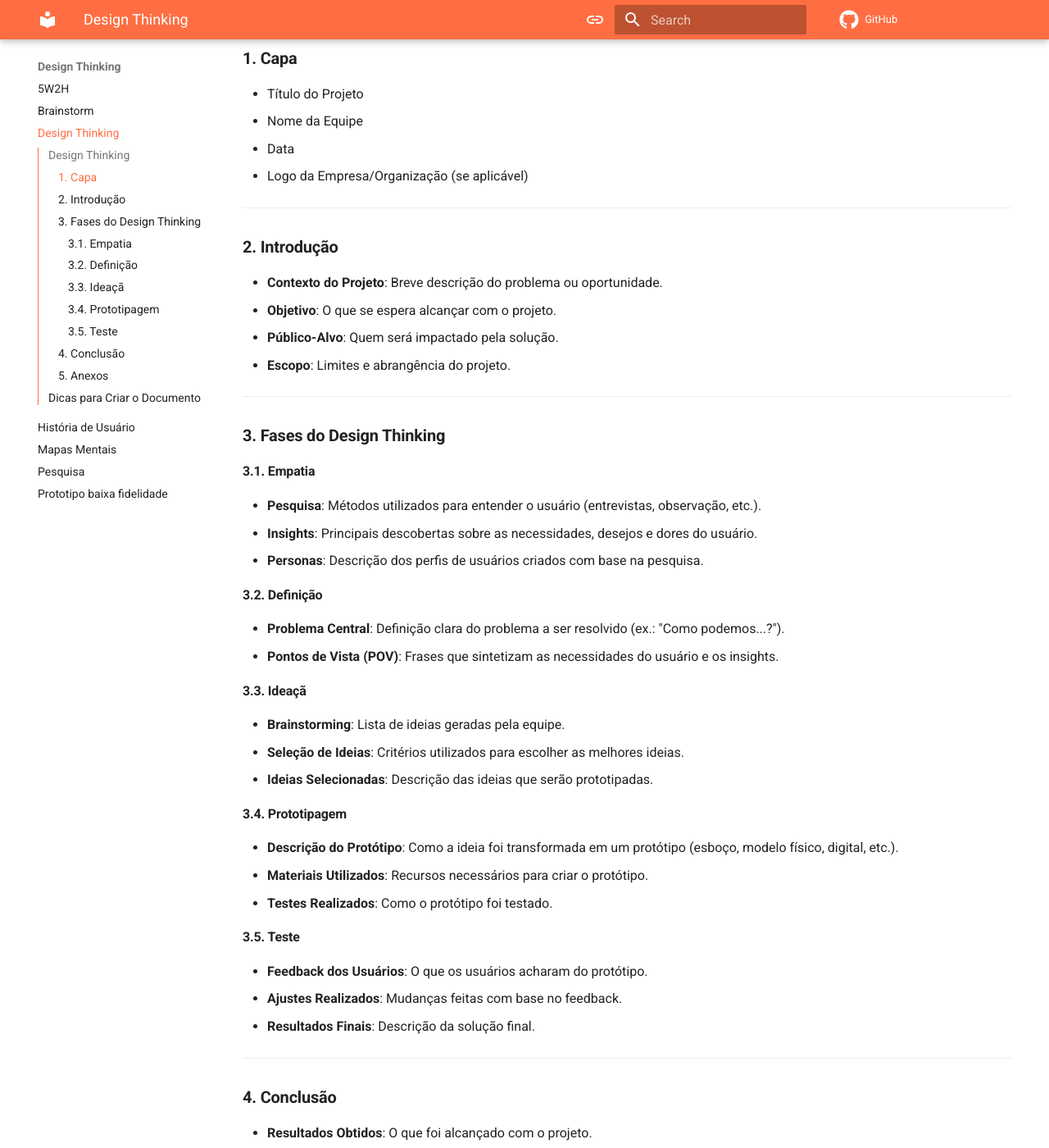
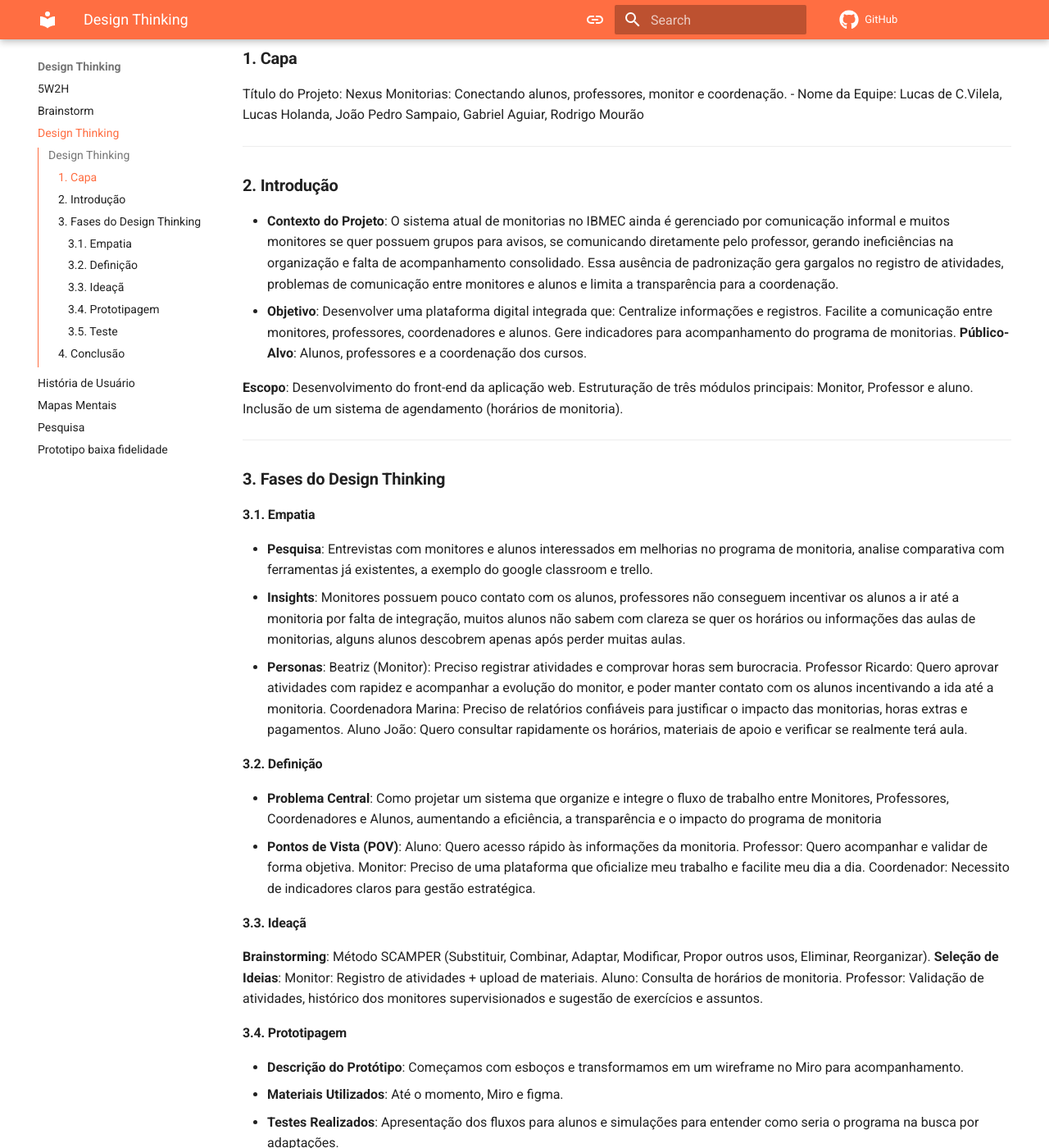
Before and after one commit to Projetos-de-Extensao/PFE_25.2_8002_VI, an MkDocs documentation site: the page built from docs/_Design Thinking/designthinking.md, in a window 1280 px wide and 1400 px high, scrolled down 263 px. Shown: the whole window at 82% size. Built offline with MkDocs 1.6.1 and Material for MkDocs 9.7.7, drawn with Linux system fonts in a browser that asks for light colours; comment, search, counter and statistics services are not loaded; some of the changed text lies outside the part shown.

Commit message:
designthinking.md

```diff
--- a/docs/_Design Thinking/designthinking.md
+++ b/docs/_Design Thinking/designthinking.md
@@ -7,19 +7,25 @@ title: Design Thinking
 
 ### **1. Capa**
 
-- Título do Projeto
-- Nome da Equipe
-- Data
-- Logo da Empresa/Organização (se aplicável)
+ Título do Projeto: Nexus Monitorias: Conectando alunos, professores, monitor e coordenação.
+- Nome da Equipe: Lucas de C.Vilela, Lucas Holanda, João Pedro Sampaio, Gabriel Aguiar, Rodrigo Mourão
+
 
 ---
 
 ### **2. Introdução**
 
-- **Contexto do Projeto**: Breve descrição do problema ou oportunidade.
-- **Objetivo**: O que se espera alcançar com o projeto.
-- **Público-Alvo**: Quem será impactado pela solução.
-- **Escopo**: Limites e abrangência do projeto.
+- **Contexto do Projeto**: O sistema atual de monitorias no IBMEC ainda é gerenciado por comunicação informal e muitos monitores se quer possuem grupos para avisos, se comunicando diretamente pelo professor, gerando ineficiências na organização e falta de acompanhamento consolidado. Essa ausência de padronização gera gargalos no registro de atividades, problemas de comunicação entre monitores e alunos e limita a transparência para a coordenação.
+- **Objetivo**: Desenvolver uma plataforma digital integrada que:
+Centralize informações e registros.
+Facilite a comunicação entre monitores, professores, coordenadores e alunos.
+Gere indicadores para acompanhamento do programa de monitorias.
+ **Público-Alvo**: Alunos, professores e a coordenação dos cursos.
+
+**Escopo**:
+Desenvolvimento do front-end da aplicação web.
+Estruturação de três módulos principais: Monitor, Professor e aluno.
+Inclusão de um sistema de agendamento (horários de monitoria).
 
 ---
 
@@ -27,53 +33,48 @@ title: Design Thinking
 
 #### **3.1. Empatia**
 
-- **Pesquisa**: Métodos utilizados para entender o usuário (entrevistas, observação, etc.).
-- **Insights**: Principais descobertas sobre as necessidades, desejos e dores do usuário.
-- **Personas**: Descrição dos perfis de usuários criados com base na pesquisa.
 
+- **Pesquisa**: Entrevistas com monitores e alunos interessados em melhorias no programa de monitoria, analise comparativa com ferramentas já existentes, a exemplo do google classroom e trello.
+- **Insights**: Monitores possuem pouco contato com os alunos, professores não conseguem incentivar os alunos a ir até a monitoria por falta de integração, muitos alunos não sabem com clareza se quer os horários ou informações das aulas de monitorias, alguns alunos descobrem apenas após perder muitas aulas.
+- **Personas**:
+Beatriz (Monitor): Preciso registrar atividades e comprovar horas sem burocracia.
+Professor Ricardo: Quero aprovar atividades com rapidez e acompanhar a evolução do monitor, e poder manter contato com os alunos incentivando a ida até a monitoria.
+Coordenadora Marina: Preciso de relatórios confiáveis para justificar o impacto das monitorias, horas extras e pagamentos.
+Aluno João: Quero consultar rapidamente os horários, materiais de apoio e verificar se realmente terá aula.
 #### **3.2. Definição**
 
-- **Problema Central**: Definição clara do problema a ser resolvido (ex.: "Como podemos...?").
-- **Pontos de Vista (POV)**: Frases que sintetizam as necessidades do usuário e os insights.
+- **Problema Central**: Como projetar um sistema que organize e integre o fluxo de trabalho entre Monitores, Professores, Coordenadores e Alunos, aumentando a eficiência, a transparência e o impacto do programa de monitoria
+- **Pontos de Vista (POV)**:
+Aluno: Quero acesso rápido às informações da monitoria.
+Professor: Quero acompanhar e validar de forma objetiva.
+Monitor: Preciso de uma plataforma que oficialize meu trabalho e facilite meu dia a dia.
+Coordenador: Necessito de indicadores claros para gestão estratégica.
 
 #### **3.3. Ideaçã**
 
-- **Brainstorming**: Lista de ideias geradas pela equipe.
-- **Seleção de Ideias**: Critérios utilizados para escolher as melhores ideias.
-- **Ideias Selecionadas**: Descrição das ideias que serão prototipadas.
-
+**Brainstorming**:
+Método SCAMPER (Substituir, Combinar, Adaptar, Modificar, Propor outros usos, Eliminar, Reorganizar).
+ **Seleção de Ideias**:
+  Monitor: Registro de atividades + upload de materiais.
+  Aluno: Consulta de horários de monitoria.
+  Professor: Validação de atividades, histórico dos monitores supervisionados e sugestão de exercícios e assuntos.
 #### **3.4. Prototipagem**
 
-- **Descrição do Protótipo**: Como a ideia foi transformada em um protótipo (esboço, modelo físico, digital, etc.).
-- **Materiais Utilizados**: Recursos necessários para criar o protótipo.
-- **Testes Realizados**: Como o protótipo foi testado.
+- **Descrição do Protótipo**: Começamos com esboços e transformamos em um wireframe no Miro para acompanhamento.
+- **Materiais Utilizados**: Até o momento, Miro e figma.
+- **Testes Realizados**: Apresentação dos fluxos para alunos e simulações para entender como seria o programa na busca por adaptações.
 
 #### **3.5. Teste**
 
-- **Feedback dos Usuários**: O que os usuários acharam do protótipo.
-- **Ajustes Realizados**: Mudanças feitas com base no feedback.
-- **Resultados Finais**: Descrição da solução final.
-
+- **Feedback dos Usuários**: Os alunos gostaram da ideia e deram sugestões para integrar os professores.
+- **Ajustes Realizados**: Antes pensado apenas para que os professores acompanhassem, adicionamos integração dos professores também no projeto, juntamente com os monitores.
+- **Resultados Finais**: Um conjunto validado de fluxos, protótipos e requisitos que servirão de guia para o desenvolvimento técnico.
 ---
 
 ### **4. Conclusão**
 
-- **Resultados Obtidos**: O que foi alcançado com o projeto.
-- **Próximos Passos**: O que ainda precisa ser feito ou implementado.
-- **Aprendizados**: Lições aprendidas durante o processo.
+- **Resultados Obtidos** Estrutura clara para todos os perfis de usuários, validação de funcionalidades junto ao público-alvo e protótipos aprovados e ajustados de acordo com os feedbacks.
+- **Próximos Passos**: Desenvolver o front-end da aplicação.
+- **Aprendizados**: O Design Thinking se mostrou essencial para alinhar expectativas e gerar uma solução centrada no usuário.
 
 ---
-
-### **5. Anexos**
-
-- Fotos, gráficos, tabelas, transcrições de entrevistas, etc.
-
----
-
-## **Dicas para Criar o Documento**
-
-- Use uma linguagem clara e objetiva.
-- Inclua visualizações, como mapas de empatia, jornadas do usuário ou esboços de ideias.
-- Adapte o documento conforme o estágio do projeto (ex.: um documento inicial pode focar mais na pesquisa, enquanto um final pode detalhar a solução).
-
-Esse modelo é flexível e pode ser ajustado conforme as necessidades do seu projeto ou da sua equipe. O importante é que o documento reflita o processo colaborativo e iterativo do Design Thinking.
```
